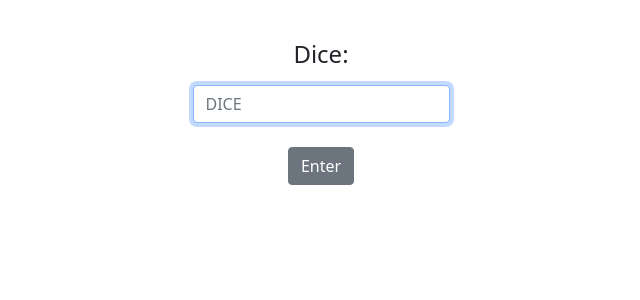
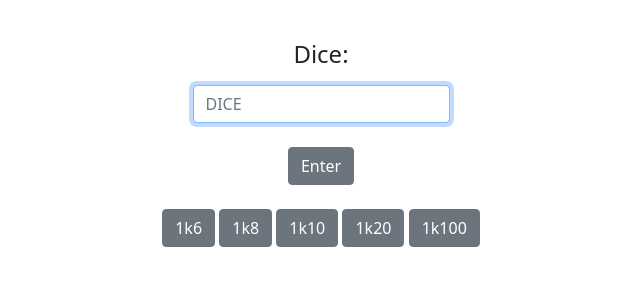
Before and after one commit to HoulaCZ/DKDice, a Flask app: page / in a window 1280 px wide. Shown: the top 300 px of the page, without its empty margins (319-959 px from the left). Run offline with Flask 3, Linux system fonts and the light colour scheme.

Commit message:
Added default buttons.

```diff
--- a/templates/index.html
+++ b/templates/index.html
@@ -18,6 +18,17 @@
                 <input autocomplete="off" autofocus class="form-control w-auto"  name="q" placeholder="DICE" type="text">
                 <br>
                 <button class="btn btn-secondary text-center" type="submit">Enter</button>
+                <br>
+                <br>
+            </center>
+        </form>
+        <form action="/throw" method="get">
+            <center>
+                <button class="btn btn-secondary text-center" type="submit" name="q" value="1k6">1k6</button>
+                <button class="btn btn-secondary text-center" type="submit" name="q" value="1k8">1k8</button>
+                <button class="btn btn-secondary text-center" type="submit" name="q" value="1k10">1k10</button>
+                <button class="btn btn-secondary text-center" type="submit" name="q" value="1k20">1k20</button>
+                <button class="btn btn-secondary text-center" type="submit" name="q" value="1k100">1k100</button>
             </center>
         </form>
     </body>
```
Also changed, not shown: templates/error.html (+11 -0 lines), templates/throw.html (+11 -0 lines).
